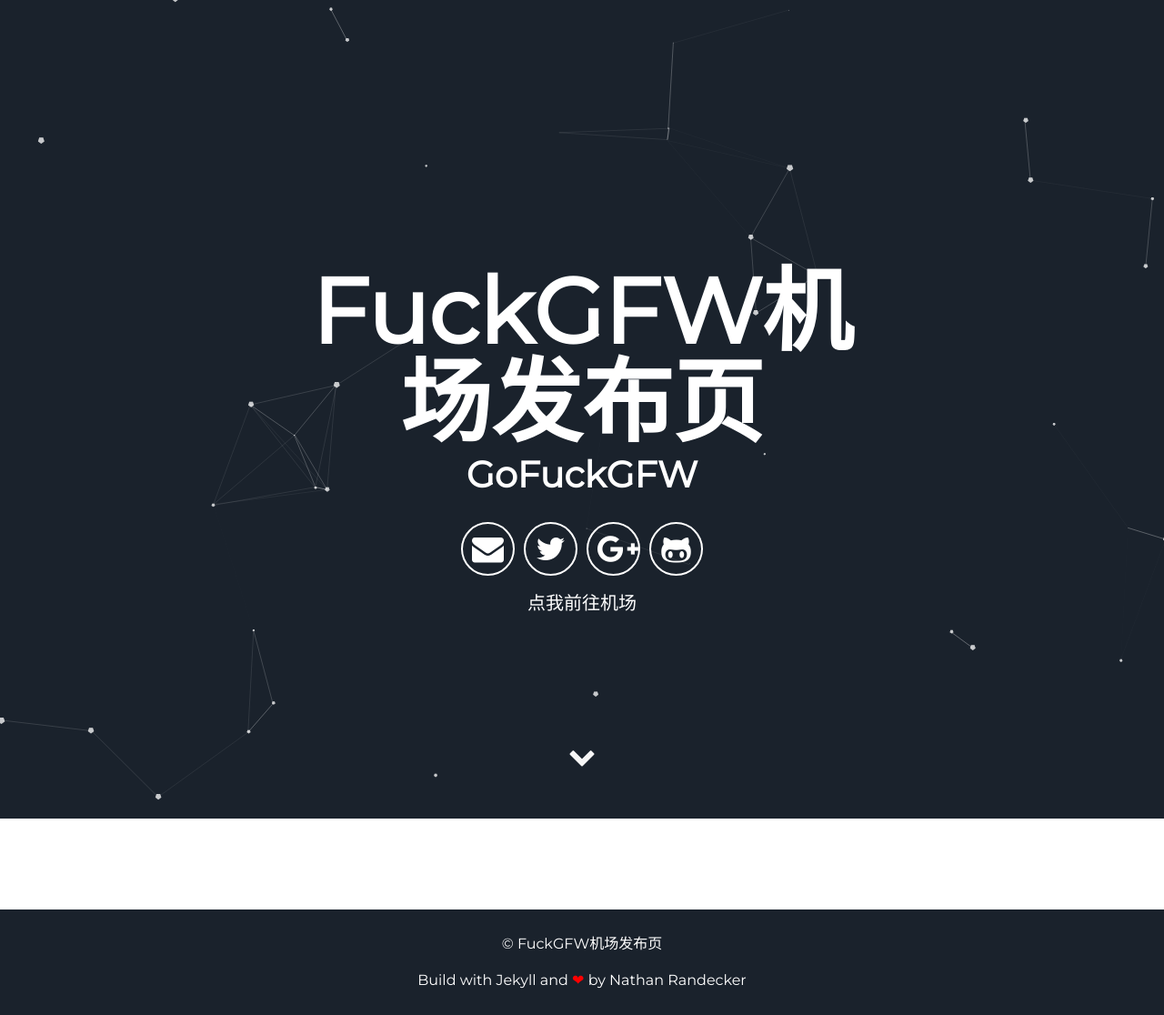
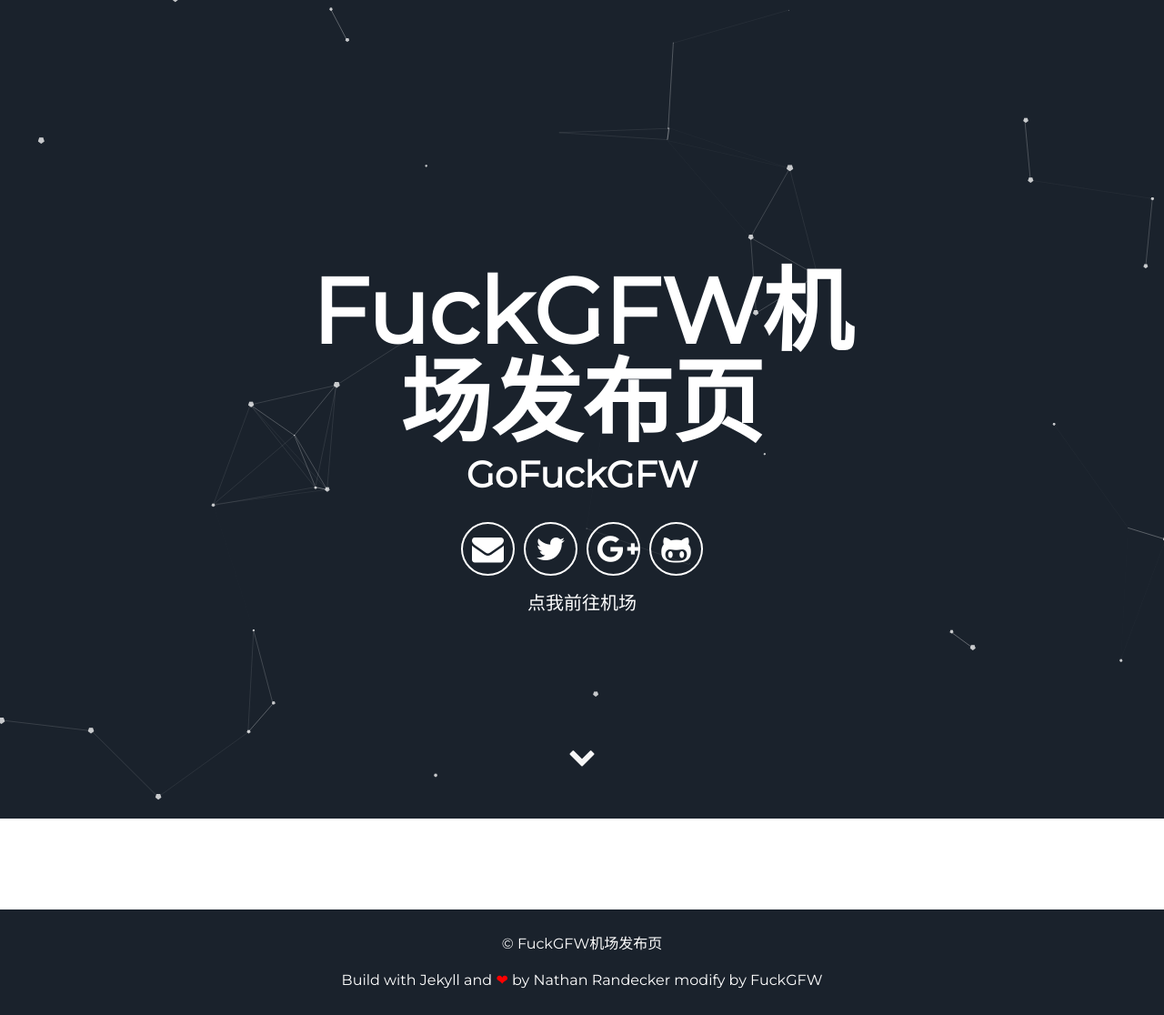
Before and after one commit to gofuckgfw/gofuckgfw, a Jekyll site: the page built from index.html, in a window 1280 px wide. Shown: the whole page at 91% size. Built offline with Jekyll 4.4.1, drawn with Linux system fonts in a browser that asks for light colours.

Commit message:
test9
test9

```diff
--- a/_includes/footer.html
+++ b/_includes/footer.html
@@ -1,6 +1,6 @@
 <footer class="footer">
     <p>&copy; {{site.username}}</p>
-    <p>Build with Jekyll and <span class="love">❤</span> by <a href="https://github.com/nrandecker">Nathan Randecker</a></p>
+    <p>Build with Jekyll and <span class="love">❤</span> by <a href="https://github.com/nrandecker">Nathan Randecker modify by <a href="https://www.fuckgfw.live/">FuckGFW<a </p>
 </footer>
 <script src="//cdn.jsdelivr.net/particles.js/2.0.0/particles.min.js"></script>
 <script src="{{ "/assets/js/sweet-scroll.min.js" | prepend: site.baseurl }}"></script>
```
